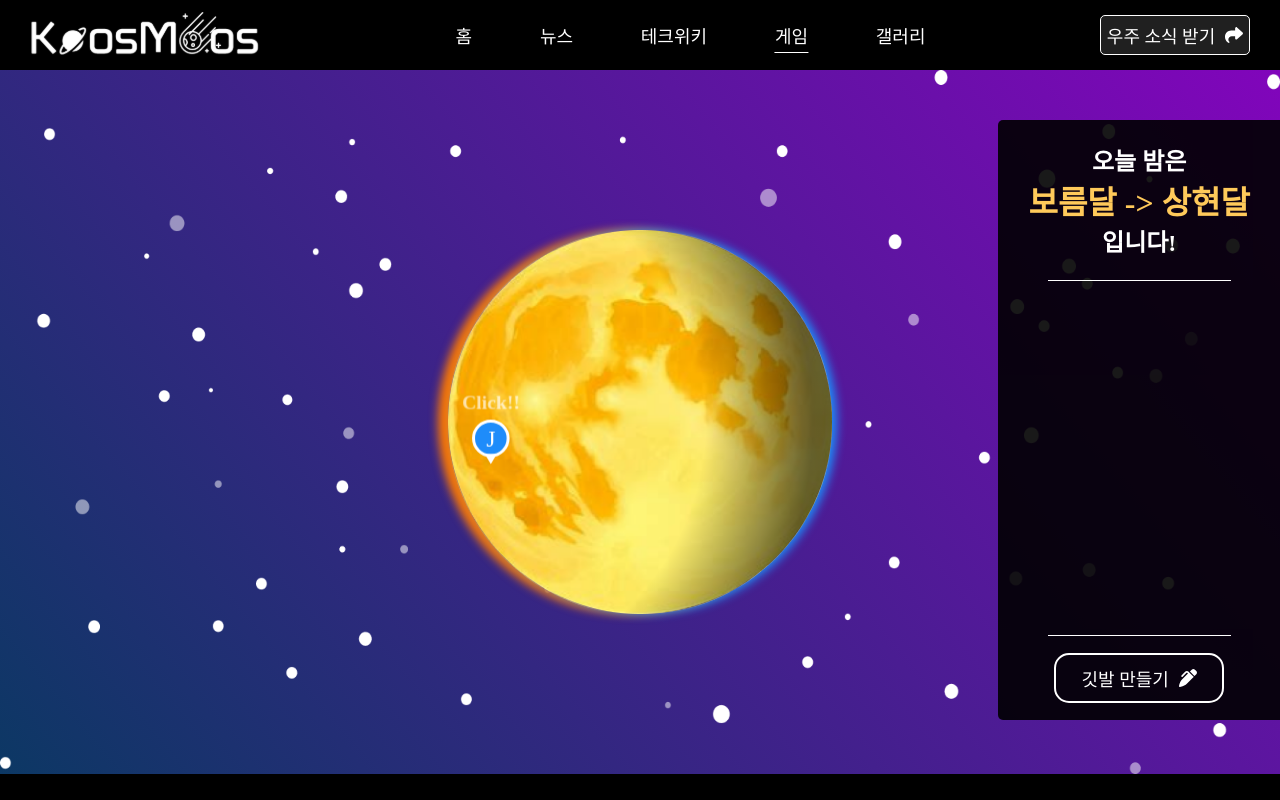
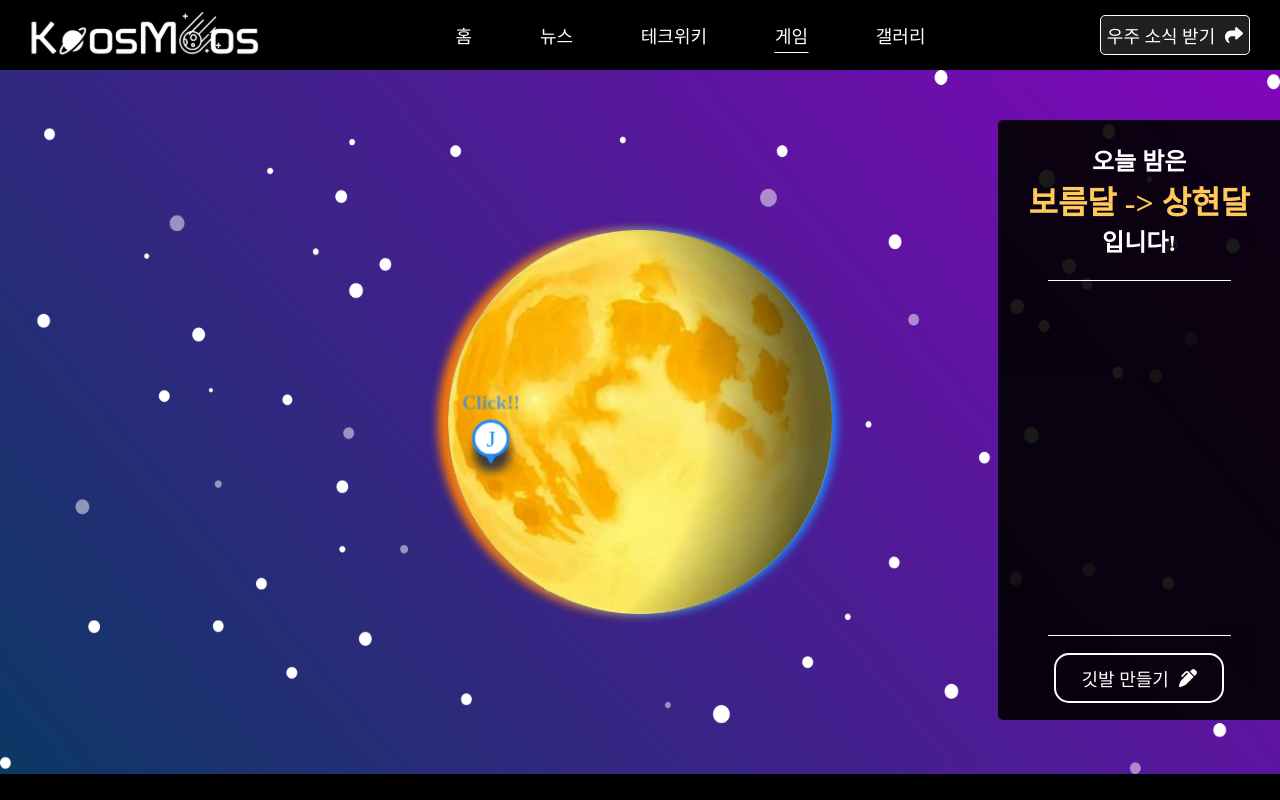
Before and after one commit to 2023-chambit-project/KOOSMOOS, a React (Vite) app: page /game/1 in a window 1280 px wide. Shown: the top 800 px of the page. Built offline with nearby package versions, Linux system fonts and the light colour scheme; no server answers; a web font is replaced by a local one.

Commit message:
refactor: styles 파일에 있던 좌표 연산을 별도의 함수로 분리

```diff
--- a/src/pages/Game/Game1/components/GeneralMoonView/components/Pointer/Pointer.styles.ts
+++ b/src/pages/Game/Game1/components/GeneralMoonView/components/Pointer/Pointer.styles.ts
@@ -1,5 +1,4 @@
-import { moonRadius } from '@/pages/Game/Game1/Game1.constants'
-import type { LocationProp } from '@/pages/Game/Game1/Game1.types'
+import type { PointerProp } from '@/pages/Game/Game1/Game1.types'
 import { FlexCenterCSS } from '@/styles'
 import { keyframes, styled } from 'styled-components'
 
@@ -41,27 +40,26 @@ export const EncouragingText = styled.h5`
   font-family: 'PyeongChangPeace-Bold';
 `
 
-export const Pointer = styled.div<LocationProp>`
+export const Pointer = styled.div<PointerProp>`
   position: absolute;
-  top: ${({ posY }) => ((-posY + moonRadius) / (moonRadius * 2)) * 100}%;
-  left: ${({ posX }) => ((moonRadius * 2 + (posX - moonRadius)) / (moonRadius * 2)) * 100}%;
+  top: ${({ gapTop }) => gapTop}%;
+  left: ${({ gapLeft }) => gapLeft}%;
+  color: ${({ mainColor }) => mainColor};
+  background-color: ${({ theme }) => theme.COLOR.common.white};
   width: 10%;
   aspect-ratio: 1/1;
   border-radius: 100rem;
-  border: 0.3rem solid ${({ theme }) => theme.COLOR.common.white};
+  border: 0.3rem solid;
+  box-shadow: 1px 15px 10px ${({ theme }) => theme.COLOR.common.gray[800]};
   ${FlexCenterCSS}
-  color: white;
   font-size: ${({ theme }) => theme.FONT_SIZE.large};
   &::before {
     content: '';
     position: absolute;
     top: 100%;
     border: 0.6rem solid transparent;
-    border-top: 1rem solid ${({ theme }) => theme.COLOR.common.white};
+    border-top: 1rem solid ${({ mainColor }) => mainColor};
   }
-
-  background-color: ${({ posX, posY, theme }) =>
-    (posX + posY) % 1.0 === 0.0 ? theme.PALETTE.blue[100] : theme.PALETTE.orange[100]};
   animation:
     ${stickDown} 0.15s ease-in forwards,
     ${pulse} 2s infinite 0.5s;
--- a/src/pages/Game/Game1/components/GeneralMoonView/components/Pointer/index.tsx
+++ b/src/pages/Game/Game1/components/GeneralMoonView/components/Pointer/index.tsx
@@ -3,6 +3,7 @@ import { flagListAtom } from '@/atoms/flagList.atom'
 import { sidePanelModeAtom } from '@/atoms/sidePanelMode.atom'
 import { viewTypeAtom } from '@/atoms/viewType.atom'
 import type { PanelModeProp, ViewTypeProp } from '@/pages/Game/Game1/Game1.types'
+import { coordinateSystemConversion, getColorByParityOfSum } from '@/pages/Game/Game1/helpers/getFlagPropsHelper'
 import { FlagProp } from '@/types'
 import { useRecoilState } from 'recoil'
 import * as S from './Pointer.styles'
@@ -15,11 +16,16 @@ export const Pointer = () => {
   const [panelMode] = useRecoilState<PanelModeProp>(sidePanelModeAtom)
   /* 👇 포인터 클릭시, viewType 을 변환합니다. */
   const [, setViewType] = useRecoilState<ViewTypeProp>(viewTypeAtom)
+
+  const mainColor = getColorByParityOfSum(flagList[curFlagIndex].posX, flagList[curFlagIndex].posY)
+  const { gapTop, gapLeft } = coordinateSystemConversion(flagList[curFlagIndex].posX, flagList[curFlagIndex].posY)
+
   return (
     <S.Pointer
       key={flagList[curFlagIndex].posX + flagList[curFlagIndex].posY}
-      posX={flagList[curFlagIndex].posX}
-      posY={flagList[curFlagIndex].posY}
+      {...{ gapLeft }}
+      {...{ gapTop }}
+      {...{ mainColor }}
       onClick={() => {
         setViewType('magnification')
       }}
--- /dev/null
+++ b/src/pages/Game/Game1/helpers/getFlagPropsHelper.ts
@@ -0,0 +1,14 @@
+import { theme } from '@/styles'
+import { moonRadius } from '../Game1.constants'
+
+export const getColorByParityOfSum = (num1: number, num2: number) => {
+  if ((num1 + num2) % 2 == 0) return theme.PALETTE.blue[100]
+  return theme.PALETTE.orange[100]
+}
+
+/** 원점이 (0,0)을 기준인 좌표값를 부모 요소의 좌상단(top,left) 으로부터의 이격률(%) 로 변환 */
+export const coordinateSystemConversion = (posX: number, posY: number) => {
+  const gapTop = ((moonRadius - posY) / (moonRadius * 2)) * 100
+  const gapLeft = ((moonRadius + posX) / (moonRadius * 2)) * 100
+  return { gapTop, gapLeft }
+}
```
Also changed, not shown: src/pages/Game/Game1/Game1.types.ts (+4 -3 lines).
